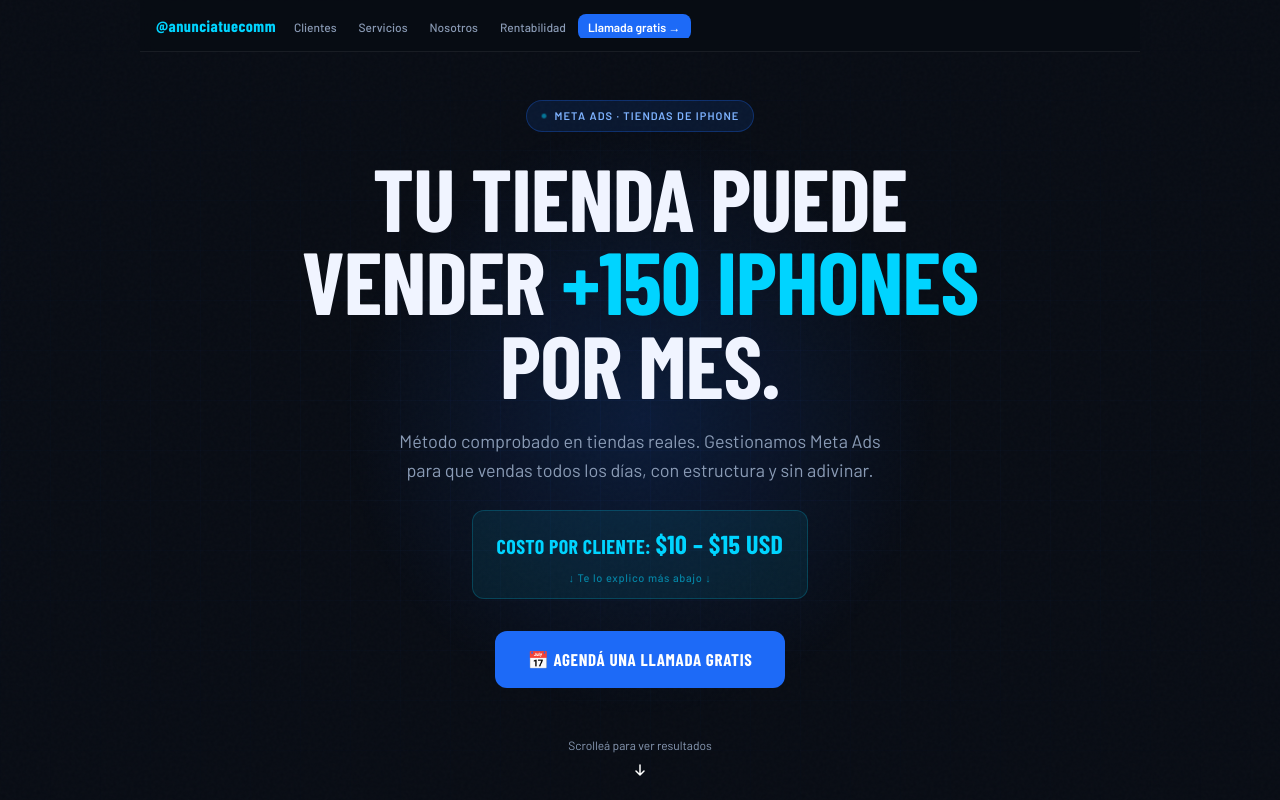
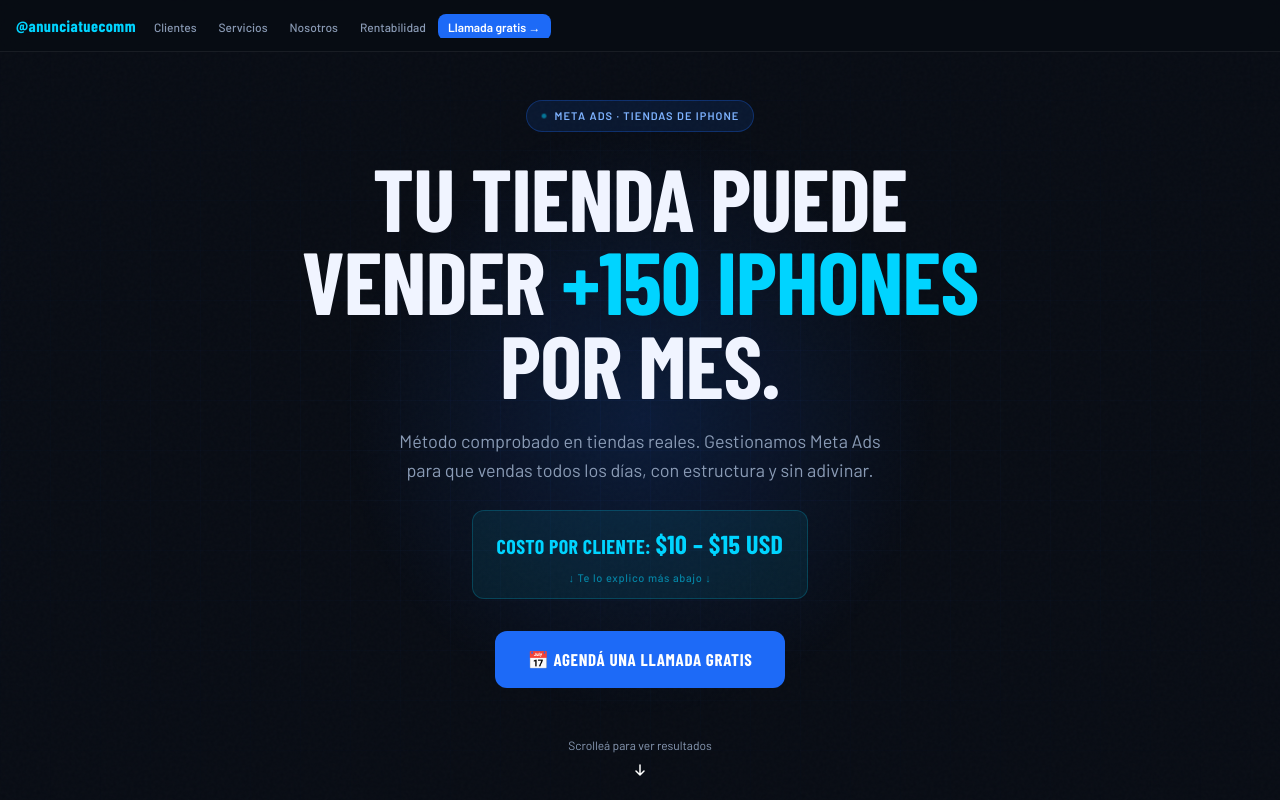
Before and after one commit to JulianDerudi/pagina-mauro, a plain HTML site: page index.html in a window 1280 px wide. Shown: the top 800 px of the page. Drawn offline with nearby package versions, Linux system fonts and the light colour scheme; a web font is replaced by a local one.

Commit message:
arreglo en header

```diff
--- a/style.css
+++ b/style.css
@@ -9,7 +9,7 @@
   }
 
   * { margin: 0; padding: 0; box-sizing: border-box; }
-  html { scroll-behavior: smooth; }
+  html { scroll-behavior: smooth; overflow-x: hidden; }
 
   body {
     background: var(--bg);
@@ -42,8 +42,6 @@
     padding: 0 16px; height: 52px;
     display: flex; align-items: center; justify-content: space-between;
     gap: 8px;
-    max-width: 1000px; margin: 0 auto;
-    width: 100%;
     box-sizing: border-box;
     overflow: hidden;
   }
@@ -58,6 +56,7 @@
     scrollbar-width: none;
     min-width: 0;
     flex: 1;
+    max-width: calc(100% - 100px);
   }
   .nav-links::-webkit-scrollbar { display: none; }
   .nav-links a {
```
